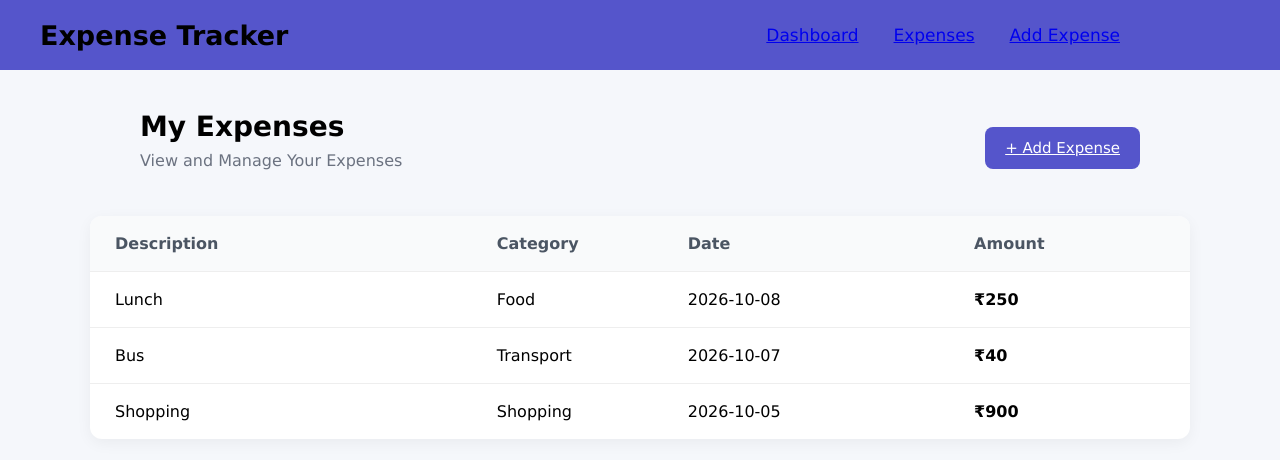
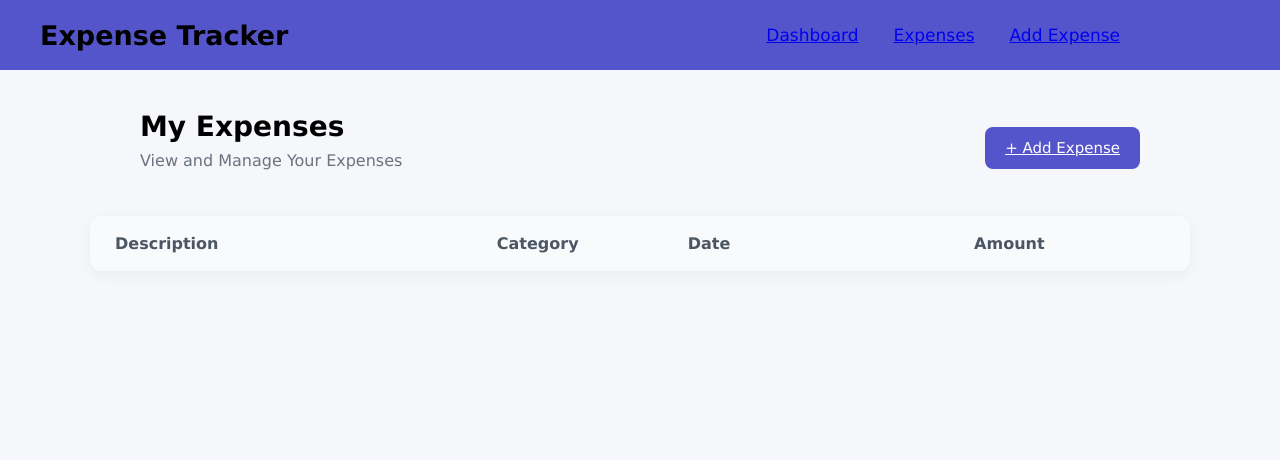
Before and after one commit to Madhurashastry14/ExpenseTracker, a React app in the folder frontend/: page /expenses in a window 1280 px wide. Shown: the top 460 px of the page. Built offline with nearby package versions, Linux system fonts and the light colour scheme; the HTML template or start-up script is replaced by a standard one.

Commit message:
feat: add correct data in expenses

```diff
--- a/frontend/src/App.jsx
+++ b/frontend/src/App.jsx
@@ -1,5 +1,5 @@
 import { BrowserRouter, Routes, Route } from "react-router-dom";
-
+import { useState } from "react";
 import AddExpense from "./pages/addexpense";
 import Login from "./pages/login";
 import Register from "./pages/register";
@@ -7,14 +7,21 @@ import Dashboard from "./pages/dashboard";
 import Expenses from "./pages/expenses";
 import "./App.css";
 function App() {
+  const [expenses, setExpenses] = useState([]);
   return (
     <BrowserRouter>
       <Routes>
         <Route path="/login" element={<Login />} />
         <Route path="/register" element={<Register />} />
         <Route path="/dashboard" element={<Dashboard />} />
-        <Route path="/add-expense" element={<AddExpense />} />
-        <Route path="/expenses" element={<Expenses />}></Route>
+        <Route
+          path="/add-expense"
+          element={<AddExpense expenses={expenses} setExpenses={setExpenses} />}
+        />
+        <Route
+          path="/expenses"
+          element={<Expenses expenses={expenses} />}
+        ></Route>
       </Routes>
     </BrowserRouter>
   );
--- a/frontend/src/components/expenseform.jsx
+++ b/frontend/src/components/expenseform.jsx
@@ -1,5 +1,5 @@
 import { useState } from "react";
-function ExpenseForm() {
+function ExpenseForm({ setExpenses }) {
   const [amount, setAmount] = useState("");
   const [category, setCategory] = useState("");
   const [description, setDescription] = useState("");
@@ -7,7 +7,18 @@ function ExpenseForm() {
 
   function handleSubmit(event) {
     event.preventDefault();
-    const expense = { amount, category, description, date };
+    const expense = {
+      id: crypto.randomUUID(),
+      amount: Number(amount),
+      category,
+      description,
+      date,
+    };
+    setExpenses((previousExpenses) => [...previousExpenses, expense]);
+    setAmount("");
+    setCategory("");
+    setDescription("");
+    setDate("");
   }
   return (
     <form className="expense-form" onSubmit={handleSubmit}>
--- a/frontend/src/components/expenselist.jsx
+++ b/frontend/src/components/expenselist.jsx
@@ -1,28 +1,4 @@
-function ExpenseList() {
-  const expenses = [
-    {
-      id: 1,
-      description: "Lunch",
-      category: "Food",
-      amount: 250,
-      date: "2026-10-08",
-    },
-    {
-      id: 2,
-      description: "Bus",
-      category: "Transport",
-      amount: 40,
-      date: "2026-10-07",
-    },
-    {
-      id: 3,
-      description: "Shopping",
-      category: "Shopping",
-      amount: 900,
-      date: "2026-10-05",
-    },
-  ];
-
+function ExpenseList({ expenses }) {
   return (
     <div className="expense-list">
       <div className="expense-list-header">
--- a/frontend/src/pages/addexpense.jsx
+++ b/frontend/src/pages/addexpense.jsx
@@ -1,10 +1,10 @@
 import ExpenseForm from "../components/expenseform";
 import Navbar from "../components/navbar";
-function AddExpense() {
+function AddExpense({ setExpenses }) {
   return (
     <div>
       <Navbar />
-      <ExpenseForm />
+      <ExpenseForm setExpenses={setExpenses} />
     </div>
   );
 }
--- a/frontend/src/pages/expenses.jsx
+++ b/frontend/src/pages/expenses.jsx
@@ -1,7 +1,7 @@
 import { Link } from "react-router-dom";
 import Navbar from "../components/navbar";
 import ExpenseList from "../components/expenselist";
-function Expenses() {
+function Expenses({ expenses }) {
   return (
     <>
       <Navbar />
@@ -15,7 +15,7 @@ function Expenses() {
             + Add Expense
           </Link>
         </div>
-        <ExpenseList />
+        <ExpenseList expenses={expenses} />
       </div>
     </>
   );
```
